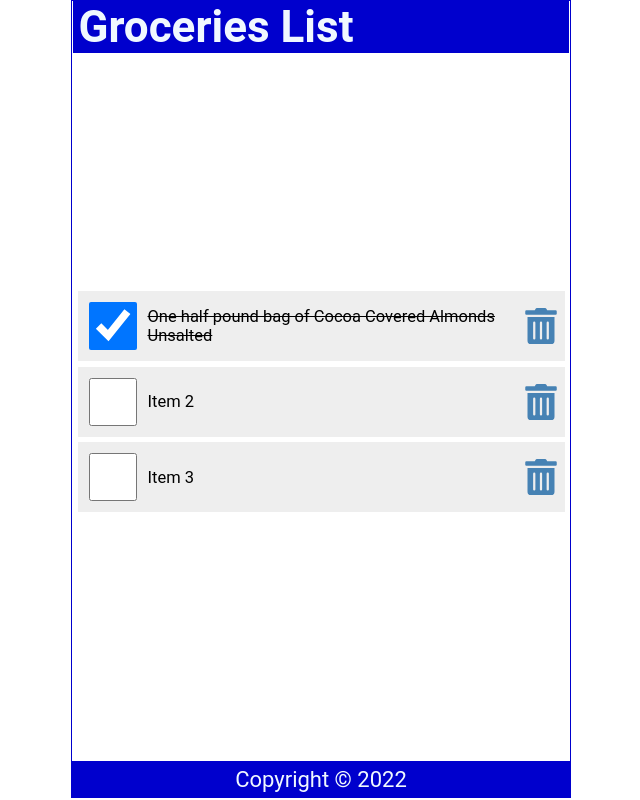
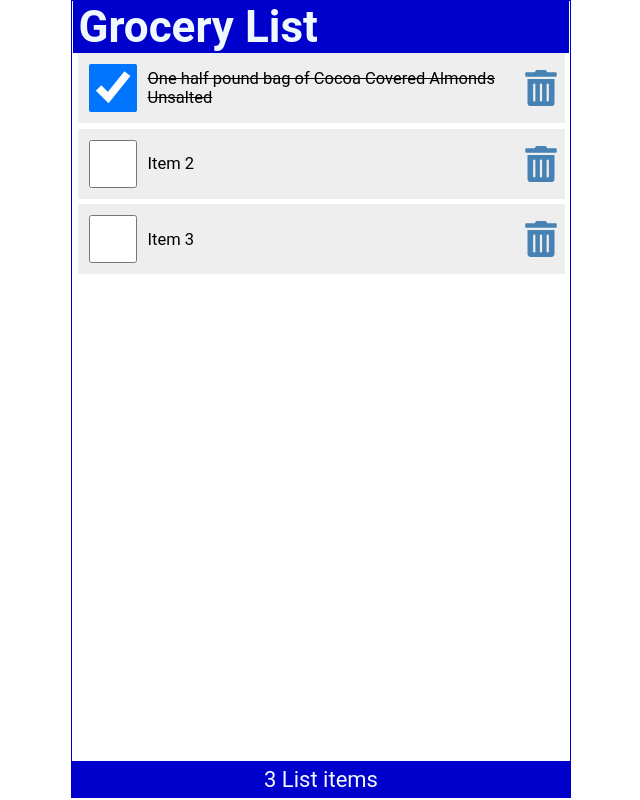
Before and after one commit to judascrow/react-beginners, a React (Create React App) app: page / in a window 1280 px wide. Shown: the whole page, without its empty margins (319-959 px from the left). Built offline with nearby package versions, Linux system fonts and the light colour scheme.

Commit message:
first commit

```diff
--- a/src/App.js
+++ b/src/App.js
@@ -1,13 +1,51 @@
+import { useState } from "react";
+
 import Header from "./Header";
 import Content from "./Content";
 import Footer from "./Footer";
 
 const App = () => {
+  const [items, setItems] = useState([
+    {
+      id: 1,
+      checked: true,
+      item: "One half pound bag of Cocoa Covered Almonds Unsalted",
+    },
+    {
+      id: 2,
+      checked: false,
+      item: "Item 2",
+    },
+    {
+      id: 3,
+      checked: false,
+      item: "Item 3",
+    },
+  ]);
+
+  const handleCheck = (id) => {
+    const listItems = items.map((item) =>
+      item.id === id ? { ...item, checked: !item.checked } : item
+    );
+    setItems(listItems);
+    localStorage.setItem("shoppinglist", JSON.stringify(listItems));
+  };
+
+  const handleDelete = (id) => {
+    const listItems = items.filter((item) => item.id !== id);
+    setItems(listItems);
+    localStorage.setItem("shoppinglist", JSON.stringify(listItems));
+  };
+
   return (
     <div className="App">
-      <Header />
-      <Content />
-      <Footer />
+      <Header title="Grocery List" />
+      <Content
+        items={items}
+        handleCheck={handleCheck}
+        handleDelete={handleDelete}
+      />
+      <Footer length={items.length} />
     </div>
   );
 };
--- a/src/Content.js
+++ b/src/Content.js
@@ -1,64 +1,14 @@
-import { useState } from "react";
-import { FaTrashAlt } from "react-icons/fa";
+import ItemList from "./ItemList";
 
-const Content = () => {
-  const [items, setItems] = useState([
-    {
-      id: 1,
-      checked: true,
-      item: "One half pound bag of Cocoa Covered Almonds Unsalted",
-    },
-    {
-      id: 2,
-      checked: false,
-      item: "Item 2",
-    },
-    {
-      id: 3,
-      checked: false,
-      item: "Item 3",
-    },
-  ]);
-
-  const handleCheck = (id) => {
-    const listItems = items.map((item) =>
-      item.id === id ? { ...item, checked: !item.checked } : item
-    );
-    setItems(listItems);
-    localStorage.setItem("shoppinglist", JSON.stringify(listItems));
-  };
-
-  const handleDelete = (id) => {
-    const listItems = items.filter((item) => item.id !== id);
-    setItems(listItems);
-    localStorage.setItem("shoppinglist", JSON.stringify(listItems));
-  };
-
+const Content = ({ items, handleCheck, handleDelete }) => {
   return (
     <main>
       {items.length ? (
-        <ul>
-          {items.map((item) => (
-            <li className="item" key={item.id}>
-              <input
-                type="checkbox"
-                onChange={() => handleCheck(item.id)}
-                checked={item.checked}
-              />
-              <label
-                style={item.checked ? { textDecoration: "line-through" } : null}
-                onDoubleClick={() => handleCheck(item.id)}
-              >
-                {item.item}
-              </label>
-              <FaTrashAlt
-                role="button"
-                tabIndex="0"
-                onClick={() => handleDelete(item.id)}
-              />
-            </li>
-          ))}
-        </ul>
+        <ItemList
+          items={items}
+          handleCheck={handleCheck}
+          handleDelete={handleDelete}
+        />
       ) : (
         <p style={{ marginTop: "2rem" }}>Your list is empty.</p>
       )}
--- a/src/Footer.js
+++ b/src/Footer.js
@@ -1,7 +1,11 @@
-const Footer = () => {
-  const today = new Date();
-
-  return <footer>Copyright &copy; {today.getFullYear()}</footer>;
+const Footer = ({ length }) => {
+  return (
+    <footer>
+      <p>
+        {length} List {length === 1 ? "item" : "items"}
+      </p>
+    </footer>
+  );
 };
 
 export default Footer;
--- a/src/Header.js
+++ b/src/Header.js
@@ -1,9 +1,13 @@
-const Header = () => {
+const Header = ({ title }) => {
   return (
     <header>
-      <h1>Groceries List</h1>
+      <h1>{title}</h1>
     </header>
   );
 };
 
+Header.defaultProps = {
+  title: "Default Title",
+};
+
 export default Header;
--- /dev/null
+++ b/src/ItemList.js
@@ -0,0 +1,18 @@
+import LineItem from "./LineItem";
+
+const ItemList = ({ items, handleCheck, handleDelete }) => {
+  return (
+    <ul>
+      {items.map((item) => (
+        <LineItem
+          key={item.id}
+          item={item}
+          handleCheck={handleCheck}
+          handleDelete={handleDelete}
+        />
+      ))}
+    </ul>
+  );
+};
+
+export default ItemList;
--- /dev/null
+++ b/src/LineItem.js
@@ -0,0 +1,27 @@
+import { FaTrashAlt } from "react-icons/fa";
+
+const LineItem = ({ item, handleCheck, handleDelete }) => {
+  return (
+    <li className="item" key={item.id}>
+      <input
+        type="checkbox"
+        onChange={() => handleCheck(item.id)}
+        checked={item.checked}
+      />
+      <label
+        style={item.checked ? { textDecoration: "line-through" } : null}
+        onDoubleClick={() => handleCheck(item.id)}
+      >
+        {item.item}
+      </label>
+      <FaTrashAlt
+        role="button"
+        tabIndex="0"
+        onClick={() => handleDelete(item.id)}
+        aria-label={`Delete ${item.item}`}
+      />
+    </li>
+  );
+};
+
+export default LineItem;
--- a/src/index.css
+++ b/src/index.css
@@ -41,7 +41,7 @@
   display: flex;
   flex-direction: column;
   flex-grow: 1;
-  justify-content: center;
+  justify-content: flex-start;
   align-items: center;
   overflow-y: auto;
 }
```
